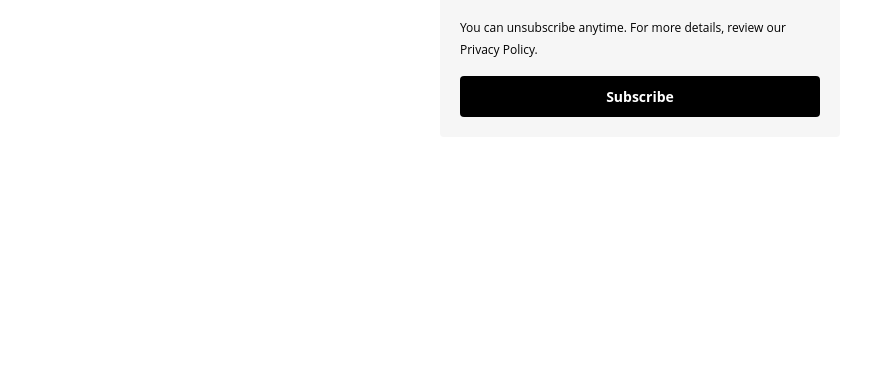
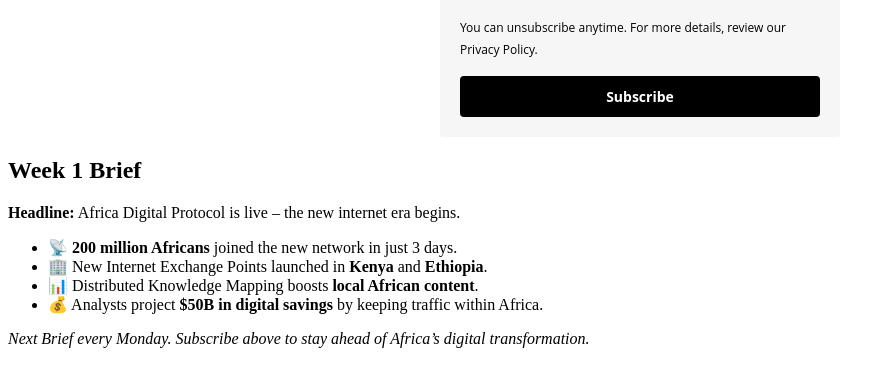
Before and after one commit to GlobalbitAB/africa-digital-protocol-hub, a plain HTML site: page index.html in a window 1280 px wide. Shown: the part 237-624 px from the top of the page, without its empty margins (0-875 px from the left). Drawn offline with Linux system fonts and the light colour scheme; no server answers; a script that the page names is missing; a web font is replaced by a local one.

Commit message:
content(site): add Week 1 Brief section under newsletter form

```diff
--- a/index.html
+++ b/index.html
@@ -1025,6 +1025,17 @@
             fetch("https://assets.mailerlite.com/jsonp/1728016/forms/164337661531653308/takel")
         </script>
   <!-- (the big block you posted with mlb2-30337843 etc.) -->
+<h2>Week 1 Brief</h2>
+<p><strong>Headline:</strong> Africa Digital Protocol is live – the new internet era begins.</p>
+
+<ul>
+  <li>📡 <strong>200 million Africans</strong> joined the new network in just 3 days.</li>
+  <li>🏢 New Internet Exchange Points launched in <strong>Kenya</strong> and <strong>Ethiopia</strong>.</li>
+  <li>📊 Distributed Knowledge Mapping boosts <strong>local African content</strong>.</li>
+  <li>💰 Analysts project <strong>$50B in digital savings</strong> by keeping traffic within Africa.</li>
+</ul>
+
+<p><em>Next Brief every Monday. Subscribe above to stay ahead of Africa’s digital transformation.</em></p>
 
 
 </body>
```
